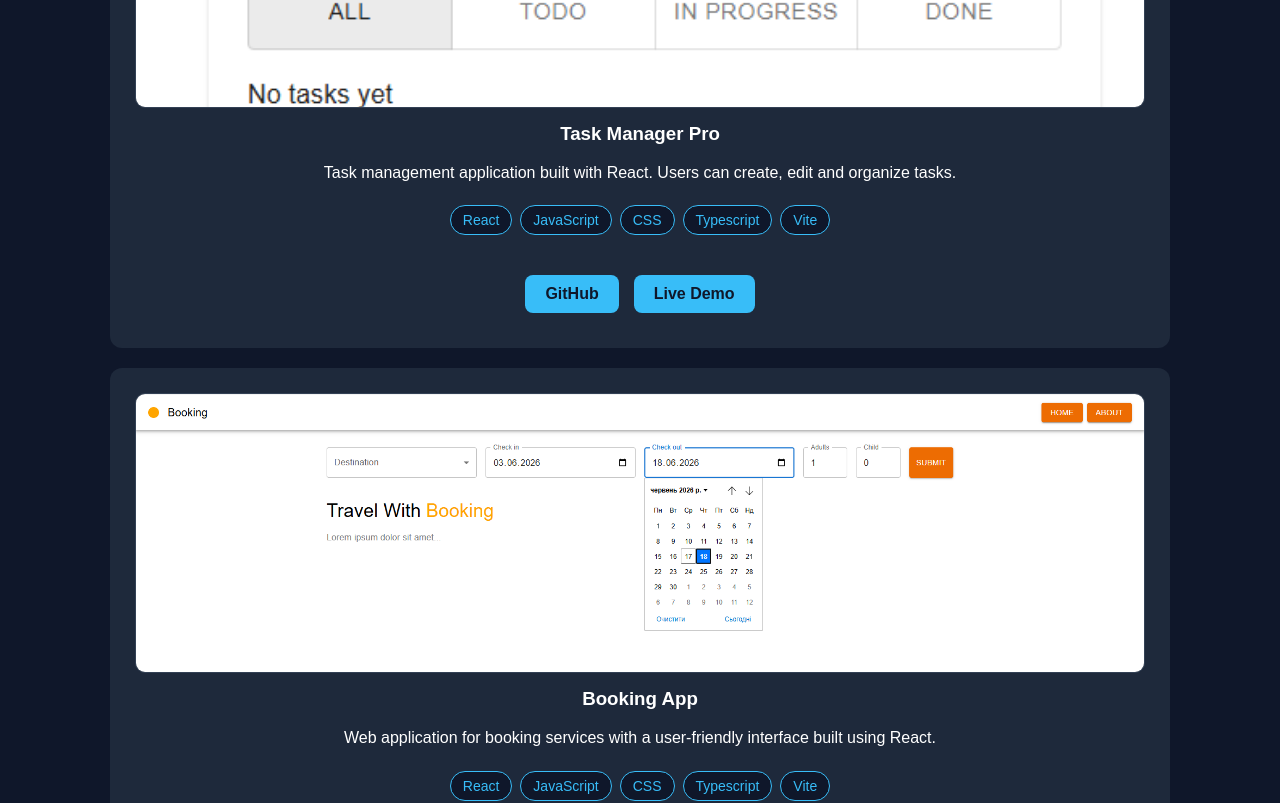
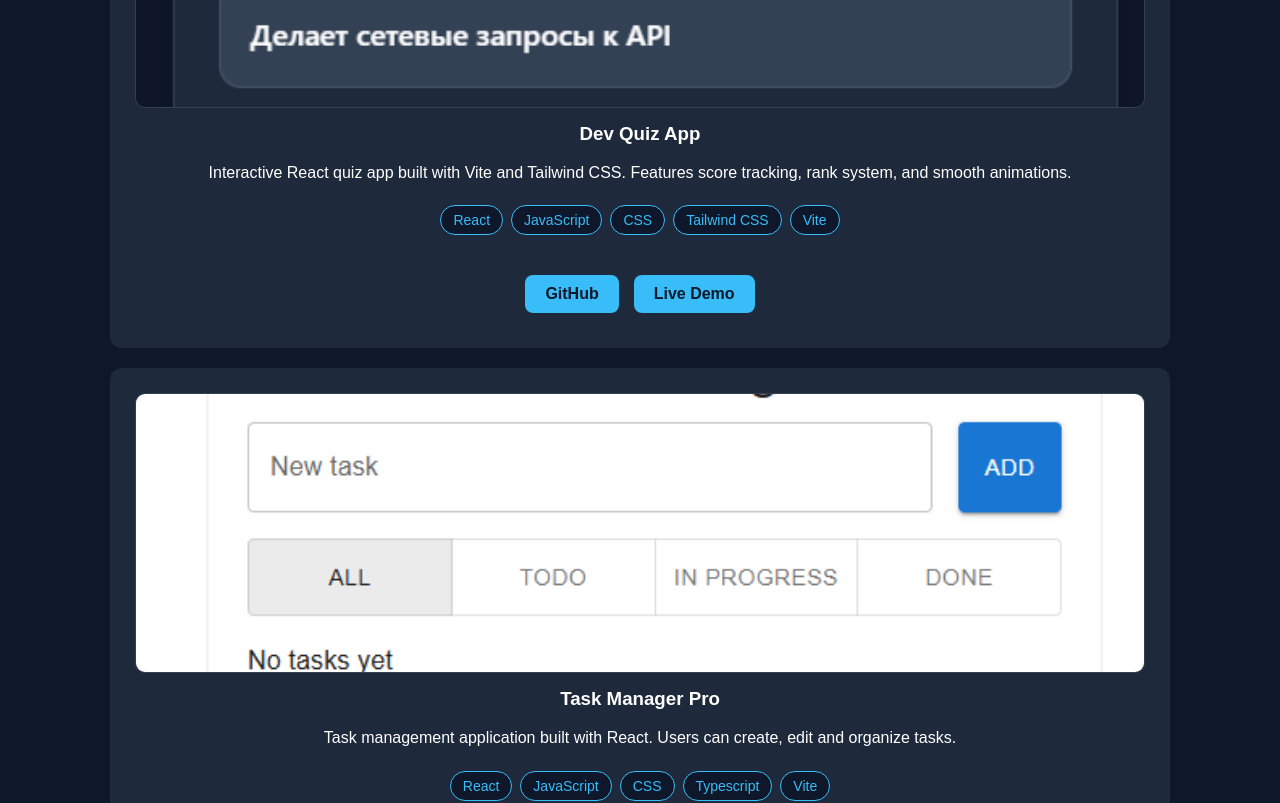
Before and after one commit to kerimovmeybi-bit/my-portfolio, a React (Vite) app: page / in a window 1280 px wide. Shown: the part 3200-4003 px from the top of the page. Built offline with nearby package versions, Linux system fonts and the light colour scheme.

Commit message:
feat: add Dev Quiz project card to portfolio

```diff
--- a/src/components/Projects.jsx
+++ b/src/components/Projects.jsx
@@ -2,6 +2,7 @@ import bookingImg from "../assets/Booking-app.png";
 import taskManagerImg from "../assets/Task-manager.png";
 import hiLegalImg from "../assets/HiLegal.png";
 import ecommerceImg from "../assets/ecommerce-store.png"
+import devQuizImg from "../assets/dev-quiz-app.png";
 import { useTranslation } from "react-i18next";
 
 function Projects() {
@@ -15,6 +16,14 @@ function Projects() {
             technologies: ["React","TypeScript","Redux Toolkit","React Router","MUI","Vite"],
             github: "https://github.com/kerimovmeybi-bit/ecommerce-store",
             demo: "https://ecommerce-store-k3sk.vercel.app"
+        },
+        {
+            title: "Dev Quiz App",
+            image: devQuizImg,
+            description: t("devQuizDesc"),
+            technologies: ["React", "JavaScript", "CSS", "Tailwind CSS", "Vite"],
+            github: "https://github.com/kerimovmeybi-bit/dev-quiz-app",
+            demo: " https://dev-quiz-app-three.vercel.app/"
         },
         {
             title: "Task Manager Pro",
--- a/src/locales/en.json
+++ b/src/locales/en.json
@@ -36,6 +36,7 @@
     "hiLegalDesc": "A responsive website for a law firm, showcasing their services and team members.",
     "bookingDesc": "Web application for booking services with a user-friendly interface built using React.",
     "ecommerceDesc": "Modern e-commerce application built with React, TypeScript and Redux Toolkit. Features product search, category filtering, favorites, shopping cart, dark mode, responsive design and product details pages.",
+    "devQuizDesc": "Interactive React quiz app built with Vite and Tailwind CSS. Features score tracking, rank system, and smooth animations.",
 
     "contactTitle": "Contact Me",
     "contactText": "Feel free to contact me through the links below.",
--- a/src/locales/ua.json
+++ b/src/locales/ua.json
@@ -36,6 +36,7 @@
     "hiLegalDesc": "Адаптивний вебсайт для юридичної компанії з інформацією про послуги та команду.",
     "bookingDesc": "Вебзастосунок для бронювання послуг зі зручним інтерфейсом, створений на React.",
     "ecommerceDesc": "Сучасний інтернет-магазин, створений за допомогою React, TypeScript та Redux Toolkit. Має пошук товарів, фільтрацію за категоріями, обране, кошик, темну тему, адаптивний дизайн та сторінки з детальною інформацією про товари.",
+    "devQuizDesc": "Інтерактивна вікторина на React, створена за допомогою Vite та Tailwind CSS. Має підрахунок балів, систему рангів та плавні анімації.",
 
     "contactTitle": "Зв'язатися зі мною",
     "contactText": "Не соромтеся зв'язатися зі мною через посилання нижче.",
```
Also changed, not shown: src/assets/dev-quiz-app.png (added).
